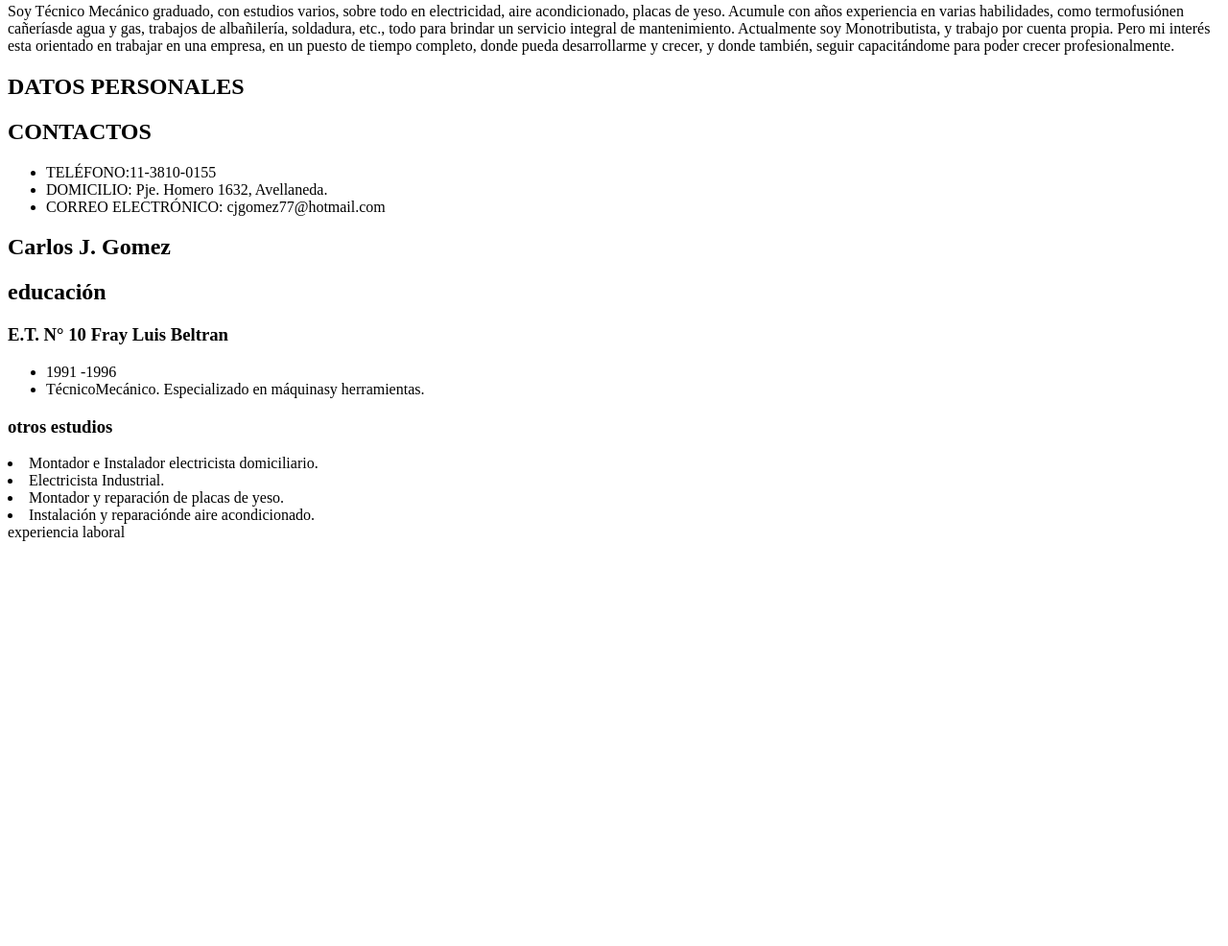
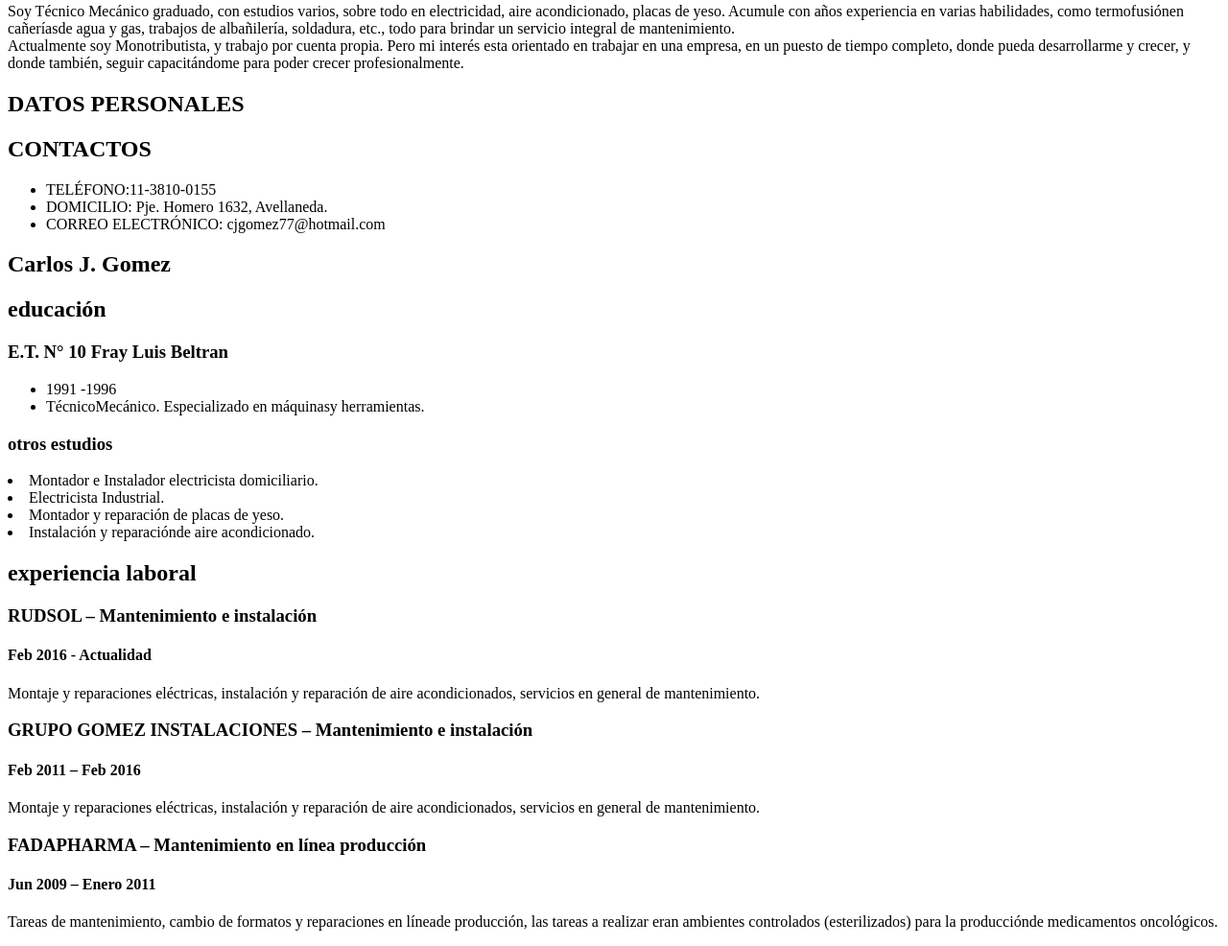
Before and after one commit to CarlosJose1977/CVproyecto, a plain HTML site: page idex.html in a window 1280 px wide. Shown: the part 302-1288 px from the top of the page at 96% size. Before the commit the page ends 874 px from the top, so only its background shows below. Drawn offline with Linux system fonts and the light colour scheme; files whose address does not match are found by name.

Commit message:
Se completon html con datos en Aside y main.

```diff
--- a/idex.html
+++ b/idex.html
@@ -18,7 +18,8 @@
                 Soy Técnico Mecánico graduado, con estudios varios, sobre todo en electricidad, aire acondicionado,
                 placas de yeso. Acumule con años experiencia en varias habilidades, como termofusiónen cañeríasde
                 agua y gas, trabajos de albañilería, soldadura, etc., todo para brindar un servicio integral de
-                mantenimiento. Actualmente soy Monotributista, y trabajo por cuenta propia. Pero mi interés esta
+                mantenimiento.<br />
+                Actualmente soy Monotributista, y trabajo por cuenta propia. Pero mi interés esta
                 orientado en trabajar en una empresa, en un puesto de tiempo completo, donde pueda desarrollarme y
                 crecer, y donde también, seguir capacitándome para poder crecer profesionalmente.
             </P>
@@ -53,7 +54,22 @@
             <li>Instalación y reparaciónde aire acondicionado.</li>
         </section>
         <section>
-            experiencia laboral
+            <h2>experiencia laboral</h2>
+            <article>
+                <h3>RUDSOL – Mantenimiento e instalación</h3>
+                <h4>Feb 2016 - Actualidad</h4>
+                <p>Montaje y reparaciones eléctricas, instalación y reparación de aire acondicionados, servicios en general de mantenimiento.</p>
+            </article>
+            <article>
+                <h3>GRUPO GOMEZ INSTALACIONES – Mantenimiento e instalación</h3>
+                <h4>Feb 2011 – Feb 2016</h4>
+                <p>Montaje y reparaciones eléctricas, instalación y reparación de aire acondicionados, servicios en general de mantenimiento.</p>
+            </article>
+            <article>
+                <h3>FADAPHARMA – Mantenimiento en línea producción</h3>
+                <h4>Jun 2009 – Enero 2011</h4>
+                <p>Tareas de mantenimiento, cambio de formatos y reparaciones en líneade producción, las tareas a realizar eran ambientes controlados (esterilizados) para la producciónde medicamentos oncológicos.</p>
+            </article>
         </section>
     </main>
 </body>
```
Also changed, not shown: img/foto.jpg (renamed from foto.jpg).
